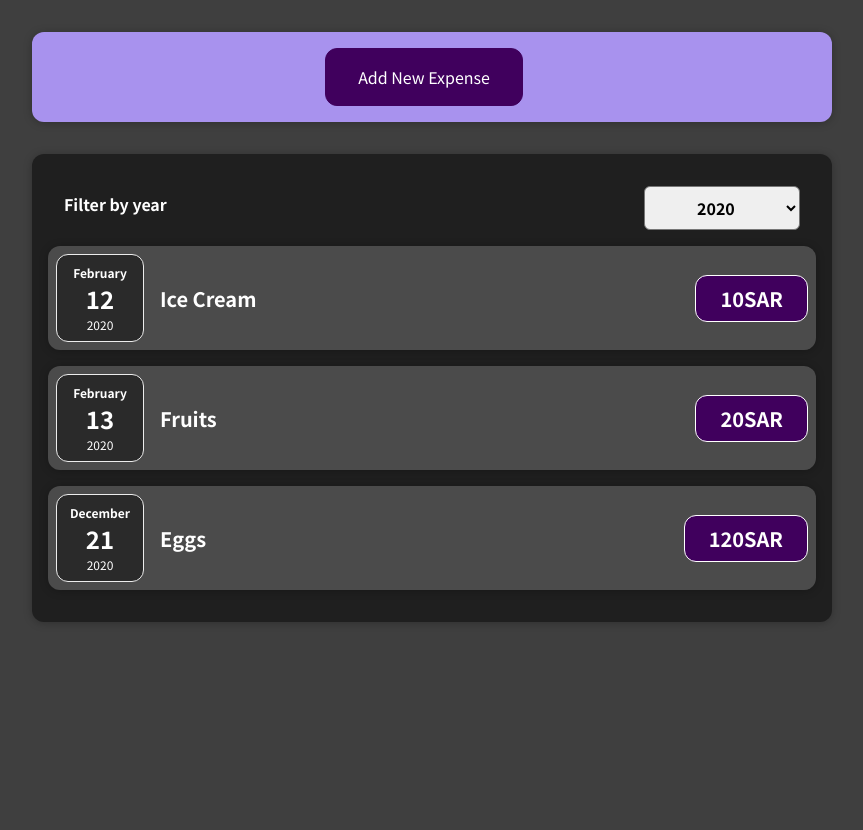
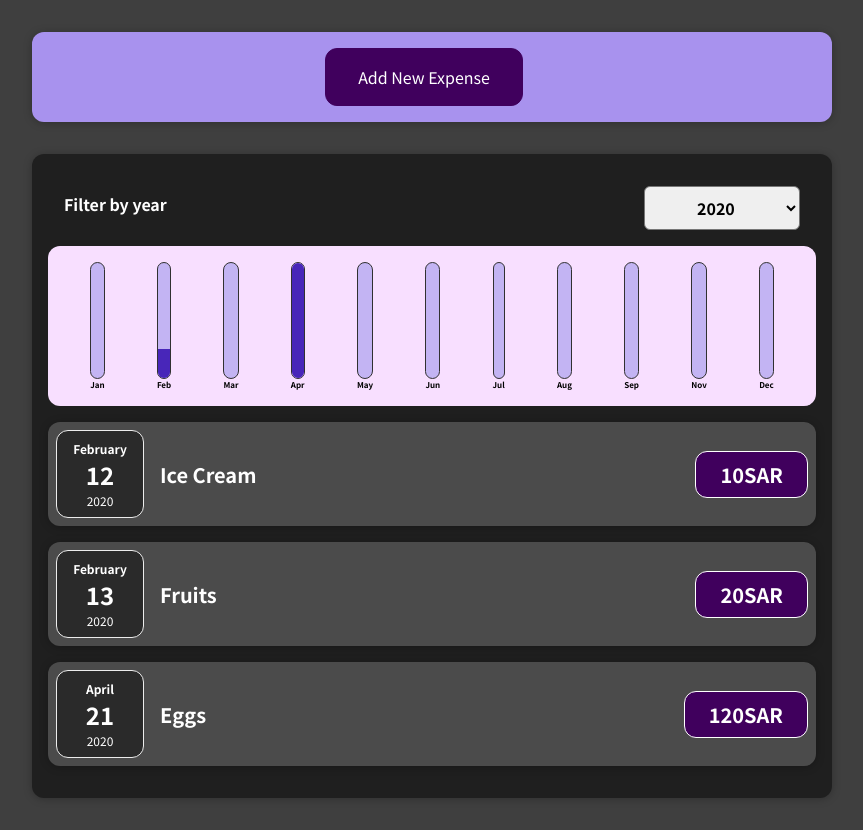
Before and after one commit to ImaduddinKhan/react, a React (Create React App) app in the folder src/react-guide/: page / in a window 1280 px wide. Shown: the whole page, without its empty margins (208-1071 px from the left). Before the commit the page ends 800 px from the top, so only its background shows below. Built offline with nearby package versions, Linux system fonts and the light colour scheme.

Commit message:
app finale with static data

```diff
--- a/src/react-guide/src/App.js
+++ b/src/react-guide/src/App.js
@@ -25,7 +25,7 @@
     id: "e3",
     title: "Eggs",
     amount: 120,
-    date: new Date(2020, 11, 21),
+    date: new Date(2020, 3, 21),
   },
 ];
 
--- /dev/null
+++ b/src/react-guide/src/components/Chart/Chart.css
@@ -0,0 +1,9 @@
+.chart {
+  padding: 1rem;
+  border-radius: 12px;
+  background-color: #f8dfff;
+  text-align: center;
+  display: flex;
+  justify-content: space-around;
+  height: 10rem;
+}
--- /dev/null
+++ b/src/react-guide/src/components/Chart/Chart.js
@@ -0,0 +1,22 @@
+import React from "react";
+import ChartBar from "./ChartBar";
+import "./Chart.css";
+
+const Chart = (props) => {
+  const dataPointVals = props.dataPoints.map((dataPoint) => dataPoint.value);
+  const totalMaxPoint = Math.max(...dataPointVals);
+  return (
+    <div className="chart">
+      {props.dataPoints.map((dataPoint) => (
+        <ChartBar
+          key={dataPoint.label}
+          value={dataPoint.value}
+          maxValue={totalMaxPoint}
+          label={dataPoint.label}
+        />
+      ))}
+    </div>
+  );
+};
+
+export default Chart;
--- /dev/null
+++ b/src/react-guide/src/components/Chart/ChartBar.css
@@ -0,0 +1,30 @@
+.chart-bar {
+  height: 100%;
+  display: flex;
+  flex-direction: column;
+  align-items: center;
+}
+
+.chart-bar__inner {
+  height: 100%;
+  width: 100%;
+  border: 1px solid #313131;
+  border-radius: 12px;
+  background-color: #c3b4f3;
+  overflow: hidden;
+  display: flex;
+  flex-direction: column;
+  justify-content: flex-end;
+}
+
+.chart-bar__fill {
+  background-color: #4826b9;
+  width: 100%;
+  transition: all 0.3s ease-out;
+}
+
+.chart-bar__label {
+  font-weight: bold;
+  font-size: 0.5rem;
+  text-align: center;
+}
--- /dev/null
+++ b/src/react-guide/src/components/Chart/ChartBar.js
@@ -0,0 +1,21 @@
+import React from "react";
+import "./ChartBar.css";
+
+const ChartBar = (props) => {
+  let fillBar = "0%";
+
+  if (props.maxValue > 0) {
+    fillBar = Math.round((props.value / props.maxValue) * 100) + "%";
+  }
+
+  return (
+    <div className="chart-bar">
+      <div className="chart-bar__inner">
+        <div className="chart-bar__fill" style={{ height: fillBar }}></div>
+      </div>
+      <div className="chart-bar__label">{props.label}</div>
+    </div>
+  );
+};
+
+export default ChartBar;
--- a/src/react-guide/src/components/Expenses/Expenses.js
+++ b/src/react-guide/src/components/Expenses/Expenses.js
@@ -1,9 +1,12 @@
 import React, { useState } from "react";
+
 import ExpensesFilter from "./ExpensesFilter";
+import ExpensesList from "./ExpensesList";
+import ExpensesChart from "./ExpensesChart";
 import Card from "../UI/Card";
+
 import "./Expenses.css";
 import "./ExpensesFilter.css";
-import ExpensesList from "./ExpensesList";
 
 const Expenses = (props) => {
   const [yearFiltered, setYearFiltered] = useState("2020");
@@ -23,6 +26,7 @@
           selected={yearFiltered}
           onFilterExpenses={filterExpensesHandler}
         />
+        <ExpensesChart expenses={filteredExpenses} />
         <ExpensesList expenseItems={filteredExpenses} />
       </Card>
     </div>
--- /dev/null
+++ b/src/react-guide/src/components/Expenses/ExpensesChart.js
@@ -0,0 +1,25 @@
+import React from "react";
+import Chart from "../Chart/Chart";
+
+const ExpensesChart = (props) => {
+  const chartDataPoints = [
+    { label: "Jan", value: 0 },
+    { label: "Feb", value: 0 },
+    { label: "Mar", value: 0 },
+    { label: "Apr", value: 0 },
+    { label: "May", value: 0 },
+    { label: "Jun", value: 0 },
+    { label: "Jul", value: 0 },
+    { label: "Aug", value: 0 },
+    { label: "Sep", value: 0 },
+    { label: "Nov", value: 0 },
+    { label: "Dec", value: 0 },
+  ];
+  for (const expense of props.expenses) {
+    let expenseMonth = expense.date.getMonth();
+    chartDataPoints[expenseMonth].value += expense.amount;
+  }
+  return <Chart dataPoints={chartDataPoints} />;
+};
+
+export default ExpensesChart;
--- a/src/react-guide/src/components/NewExpense/ExpenseForm.js
+++ b/src/react-guide/src/components/NewExpense/ExpenseForm.js
@@ -70,7 +70,7 @@
 
     const expenseData = {
       title: enteredTitle,
-      amount: enteredAmount,
+      amount: +enteredAmount,
       date: new Date(enteredDate),
     };
     // console.log(expenseData);
```
